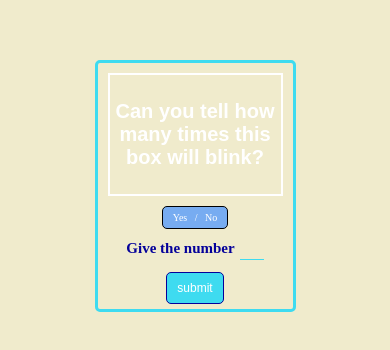
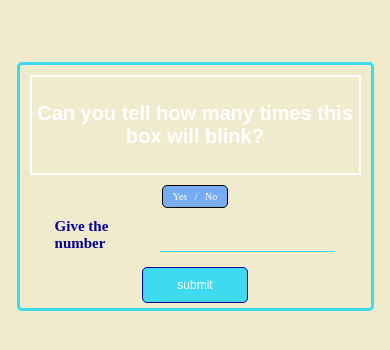
Before and after one commit to TaiwoJoshua/Guessing-Game, a plain HTML site: page index.html in a window 390 px wide. Shown: the part 236-586 px from the top of the page. Drawn offline with Linux system fonts and the light colour scheme.

Commit message:
I changed my width for smaller devices

```diff
--- a/Assets/css/guess.css
+++ b/Assets/css/guess.css
@@ -8,8 +8,6 @@ body{
     color: white;
     height: 100vh;
     box-sizing: border-box;
-    /* background: url(./randomnumbers.jpg) center no-repeat; */
-    /* background-size: cover; */
     background-color: #F0EBCC;
 }
 p{
@@ -54,13 +52,15 @@ input[type="button"]:hover{
 }
 h1{
     color: #04009A;
+    margin: 0;
     margin-right: 10px;
 }
 .display{
     display: flex;
-    align-items: center;
+    align-items: flex-end;
     justify-content: center;
     width: 80%;
+    margin: 10px 0;
 }
 .hello{
     display: none;
@@ -114,6 +114,9 @@ button:hover{
 }
 
 @media screen and (max-width:425px) and (min-width:320px){
+    .pagewrapper{
+        width: 90%;
+    }
     .no5{
         font-size: 20px;
     }
@@ -125,17 +128,21 @@ button:hover{
         background-color: #77ACF1;
     }
     h1{
+        padding: 0;
         font-size: 15px;
         margin-right: 5px;
+        width: 100px;
+
     }
     #number{
         border-bottom: 1px solid #3EDBF0;
-        width: 20px;
+        flex: 20%;
+        width: 50px;
         height: 20px;
     }
     input[type="button"]{
         width: 30%;
-        padding: 8px;
+        padding: 10px;
         border-radius: 5px;
         margin: 5px auto;
         font-size: 12px;
```
